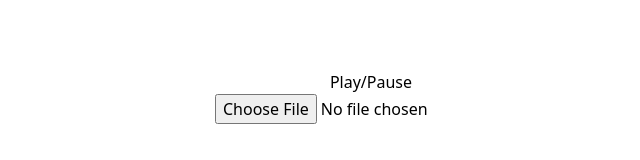
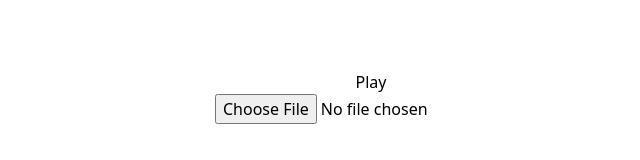
Before and after one commit to enze-l/simple-dj, a React (Create React App) app: page / in a window 1280 px wide. Shown: the part 303-463 px from the top of the page, without its empty margins (269-909 px from the left). Built offline with nearby package versions, Linux system fonts and the light colour scheme.

Commit message:
Make Play/Pause-Button react to playing state

```diff
--- a/src/App.tsx
+++ b/src/App.tsx
@@ -1,45 +1,48 @@
-import React, {useState, useEffect} from 'react';
-import logo from './logo.svg';
+import React, {useState, useEffect, useRef} from 'react';
 
 function App() {
     const [file, setFile] = useState();
+    const [buttonText, setButtonText] = useState("Play")
 
-    const audioContext = new AudioContext;
-    var audioElement: HTMLAudioElement;
-    var track;
+    const PLAY = "Play";
+    const PAUSE = "Pause";
+
+    const audioElement = useRef<HTMLAudioElement>(new Audio());
 
     useEffect(() => {
         if (file) {
-            audioElement = new Audio(URL.createObjectURL(file));
-            track = audioContext.createMediaElementSource(audioElement);
+            const audioContext = new AudioContext();
+            audioElement.current = new Audio(URL.createObjectURL(file));
+            const track = audioContext.createMediaElementSource(audioElement.current);
             track.connect(audioContext.destination);
             audioContext.resume();
-            audioElement.play();
+            audioElement.current.play();
         }
     }, [file])
 
-    const handleFile = (e: any) => {
-        if(audioElement){
-            audioElement.pause();
+    const handleFileUpload = (e: any) => {
+        if(e.target.files[0]) {
+            audioElement.current.pause();
+            setButtonText(PAUSE)
+            setFile(e.target.files[0]);
         }
-        setFile(e.target.files[0]);
     }
 
     const handlePlayPause = () => {
-        if(audioElement) {
-            if (audioElement.paused) {
-                audioElement.play();
-            } else {
-                audioElement.pause();
-            }
+        if (audioElement.current.paused){
+            audioElement.current.play();
+            setButtonText(PAUSE);
+        } else {
+            audioElement.current.pause();
+            setButtonText(PLAY);
         }
     }
 
     return (
         <div className="grid place-items-center h-screen">
             <div className="grid grid-cols-1">
-                <button onClick={handlePlayPause}>Play/Pause</button>
-                <input onChange={handleFile} id="audio" type="file" accept="audio/*"/>
+                <button onClick={handlePlayPause}>{buttonText}</button>
+                <input onChange={handleFileUpload} id="audio" type="file" accept="audio/*"/>
             </div>
         </div>
     );
```
